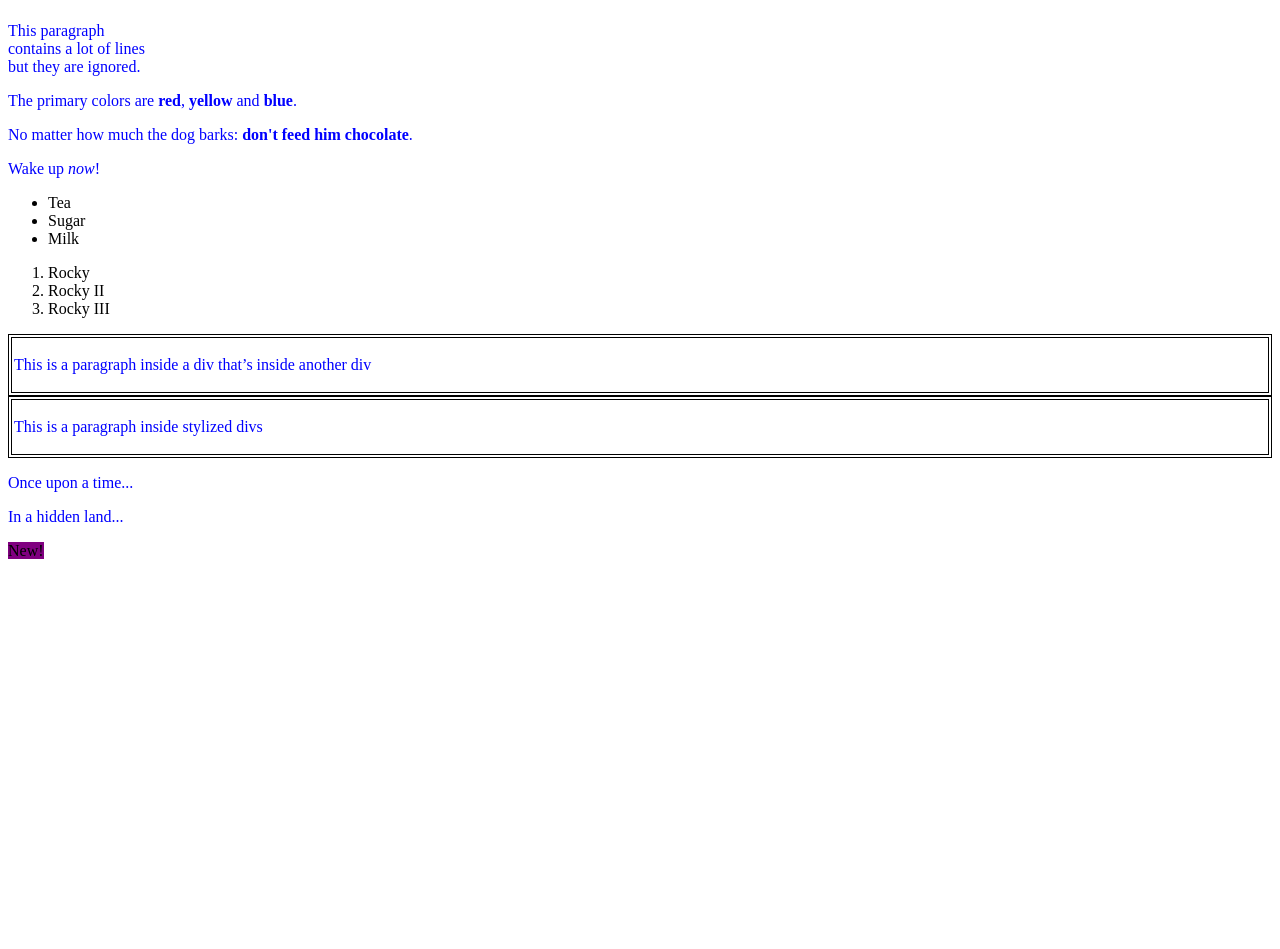
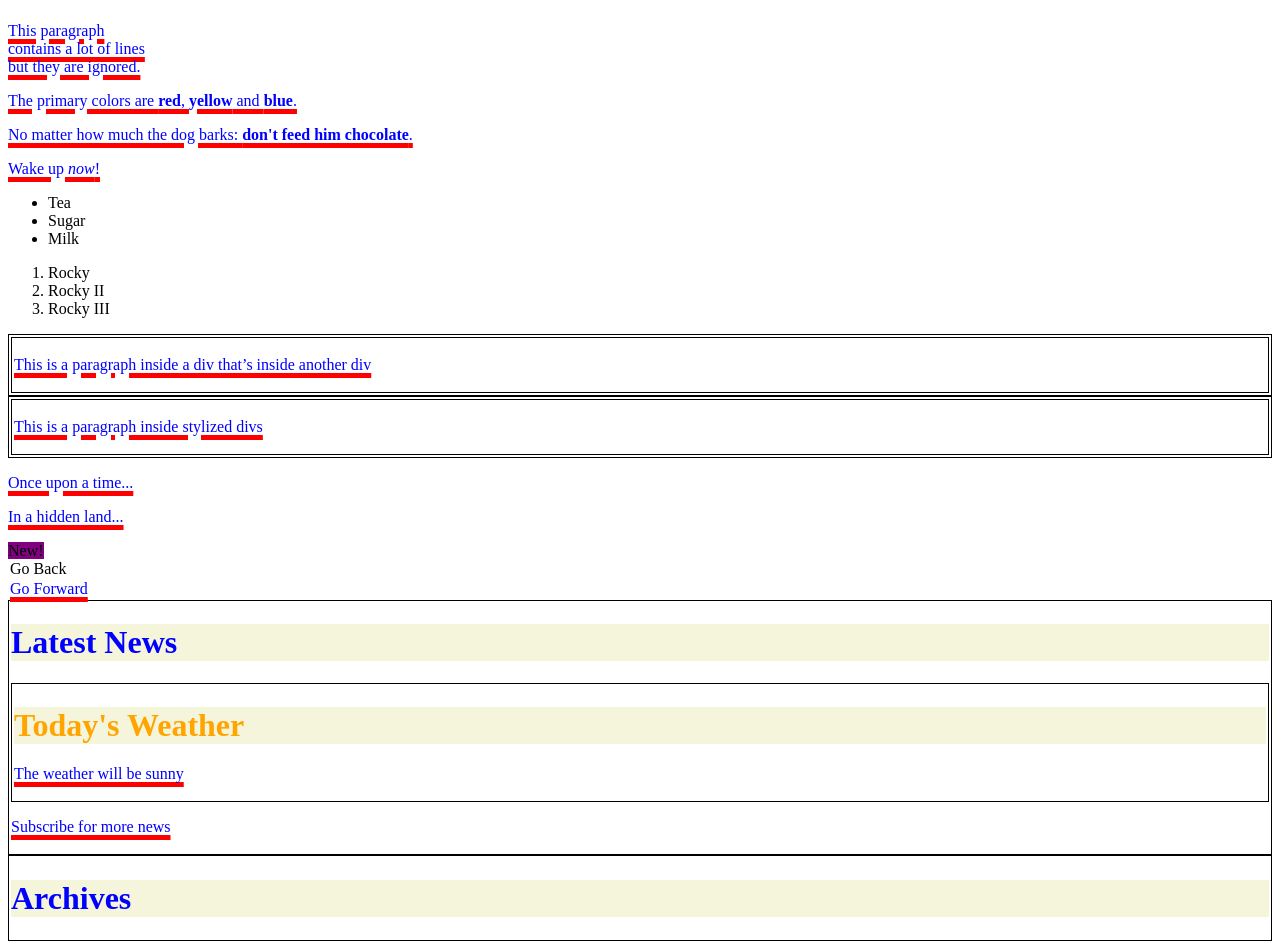
Before and after one commit to surajjayraman/algos, a plain HTML site: page html/simple.html in a window 1280 px wide. Shown: the part 300-1249 px from the top of the page. Before the commit the page ends 868 px from the top, so only its background shows below. Drawn offline with Linux system fonts and the light colour scheme.

Commit message:
Update css selectors.

```diff
--- a/html/simple.html
+++ b/html/simple.html
@@ -1,7 +1,8 @@
 <!-- Headings -->
 <Html>
+
 <head>
-   <link rel="stylesheet" href="style.css"/>
+   <link rel="stylesheet" href="style.css" />
 </head>
 
 
@@ -69,6 +70,22 @@
 
    <!-- Id Selectors-->
    <span id="latest">New!</span>
+   <br>
+   <!-- Class Selectors -->
+   <a class="navigation">Go Back</a>
+   <p class="navigation">Go Forward</p>
+   <div id="blog">
+      <h1>Latest News</h1>
+      <div>
+         <h1>Today's Weather</h1>
+         <p>The weather will be sunny</p>
+      </div>
+      <p>Subscribe for more news</p>
+   </div>
+   <div>
+      <h1>Archives</h1>
+   </div>
 
 </body>
+
 </Html>
--- a/html/style.css
+++ b/html/style.css
@@ -1,6 +1,7 @@
 div {
     border: 1px solid black;
     padding: 2px;
+
 }
 
 h1 {
@@ -26,3 +27,30 @@ p {
 #latest {
     background-color: purple;
 }
+
+.navigation {
+    margin: 2px;
+}
+
+p.introduction {
+    margin: 2px;
+}
+
+#blog div h1 {
+    color: orange;
+}
+
+#blog>h1:hover {
+    color: green;
+}
+
+a:hover {
+    color: orange;
+}
+
+p {
+    text-decoration-line: underline;
+    text-decoration-color: red;
+    text-decoration-style: solid;
+    text-decoration-thickness: 5px;
+}
```
Lines whose indentation alone changed are shown as unchanged.
